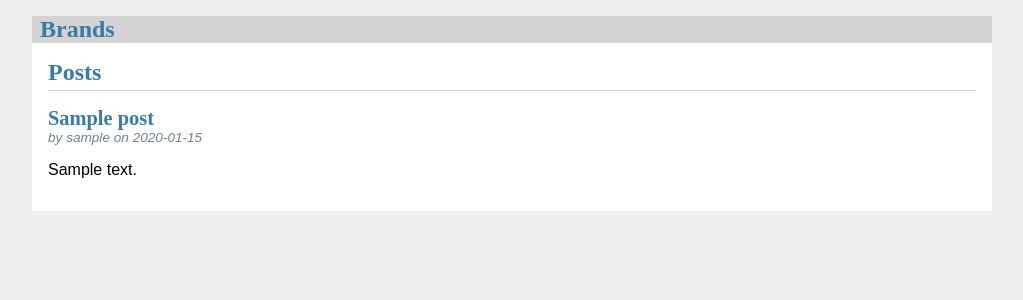
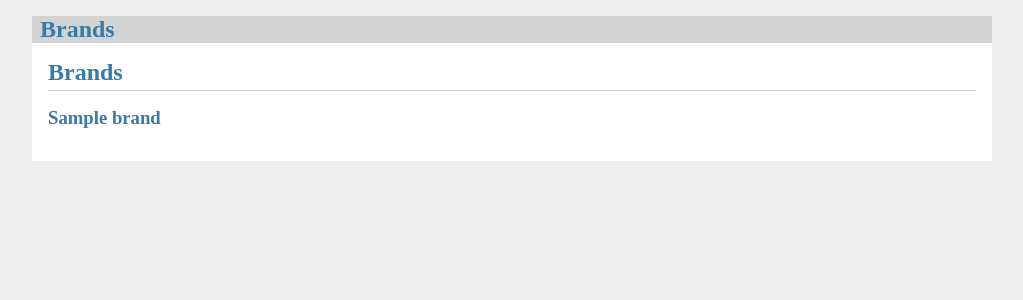
Before and after one commit to duo-dinamico/brand-fe, a Flask app: template brands/templates/brands/index.html in a window 1280 px wide. Shown: the top 300 px of the page, without its empty margins (128-1151 px from the left). Run offline with Flask 2, Linux system fonts and the light colour scheme; the template is opened without the code that fills it: most values are stand-ins (such as "Sample title", 1, 10 or a date in 2020); parts of the project's set-up code (start-up, migrations or seed data) failed here and were passed over.

Commit message:
The end.

```diff
--- /dev/null
+++ b/brands/api/brands.py
@@ -0,0 +1,7 @@
+import requests
+
+base_url = "https://brands.duodinamico.online"
+
+
+def get_brands() -> dict[str, list]:
+    return requests.get(f"{base_url}/brands")
--- a/brands/app.py
+++ /dev/null
@@ -1,35 +0,0 @@
-from flask import Flask, render_template, session, request, redirect, url_for
-from markupsafe import escape
-from .api.user import post_login
-
-app = Flask(__name__)
-
-
-@app.route("/")
-def index():
-    if "username" in session:
-        return f'Logged in as {session["username"]}'
-    return "You are not logged in"
-
-
-@app.route("/signup", methods=["POST"])
-def signup():
-    return "Username e password"
-
-
-@app.route("/login", methods=["GET", "POST"])
-def login():
-    if request.method == "POST":
-        session["username"] = request.form["username"]
-        return redirect(url_for("index"))
-    return render_template("login.html.j2")
-
-
-@app.route("/brands")
-def list_all_brands():
-    return "A list of all the brands"
-
-
-@app.route("/brands/<string:brand_id>")
-def list_one_brand(brand_id):
-    return f"This is just the brand with the id: {escape(brand_id)}"
--- a/brands/auth.py
+++ b/brands/auth.py
@@ -33,9 +33,7 @@ def login():
             error = "Incorrect username or password"
 
         if error is None:
-            decoded_user = jwt.decode(
-                user.json()["access_token"], config["JWT_SECRET_KEY"], algorithms=config["ALGORITHM"]
-            )
+            decoded_user = jwt.decode(user.json()["access_token"], config["SECRET_KEY"], algorithms=config["ALGORITHM"])
             session.clear()
             session["user_id"] = decoded_user["sub"]
             session["access_token"] = user.json()["access_token"]
--- a/brands/brands.py
+++ b/brands/brands.py
@@ -1,5 +1,6 @@
 from flask import Blueprint, flash, g, redirect, render_template, request, url_for
 from werkzeug.exceptions import abort
+from .api.brands import get_brands
 
 # from flaskr.auth import login_required
 
@@ -8,4 +9,5 @@ bp = Blueprint("brands", __name__)
 
 @bp.route("/")
 def index():
-    return render_template("brands/index.html")
+    brands = get_brands().json()["brands"]
+    return render_template("brands/index.html", brands=brands)
--- a/brands/templates/brands/index.html
+++ b/brands/templates/brands/index.html
@@ -1,24 +1,16 @@
-{% extends 'base.html' %} {% block header %}
-<h1>{% block title %}Posts{% endblock %}</h1>
-{% if g.user %}
-<a class="action" href="{{ url_for('blog.create') }}">New</a>
-{% endif %} {% endblock %} {% block content %} {% for post in posts %}
-<article class="post">
+{% extends 'base.html' %}
+{% block header %}
+  <h1>{% block title %}Brands{% endblock %}</h1>
+{% endblock %}
+
+{% block content %}
+{% for brand in brands %}
+<article class="brand">
   <header>
     <div>
-      <h1>{{ post['title'] }}</h1>
-      <div class="about">
-        by {{ post['username'] }} on {{ post['created'].strftime('%Y-%m-%d') }}
-      </div>
+      <h1>{{ brand['name'] }}</h1>
     </div>
-    {% if g.user['id'] == post['author_id'] %}
-    <a class="action" href="{{ url_for('blog.update', id=post['id']) }}"
-      >Edit</a
-    >
-    {% endif %}
   </header>
-  <p class="body">{{ post['body'] }}</p>
 </article>
-{% if not loop.last %}
-<hr />
-{% endif %} {% endfor %} {% endblock %}
+{% endfor %}
+{% endblock %}
```
